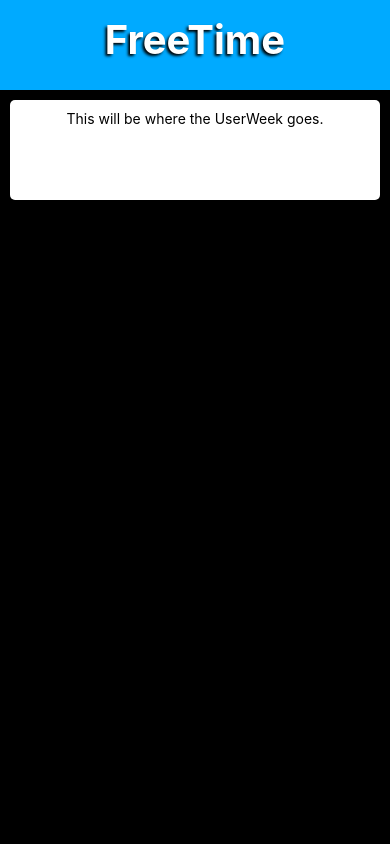
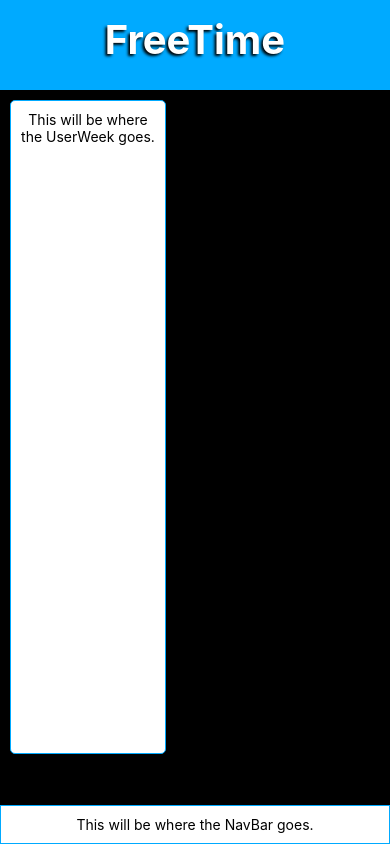
Before and after one commit to calvin-cs262-fall2020-teamD/freetime-client, a React Native app: screen / in a window 390 px wide. Built offline with nearby package versions, Linux system fonts and the light colour scheme.

Commit message:
Added a navBar and styled the UI.

```diff
--- a/App.js
+++ b/App.js
@@ -3,14 +3,14 @@ import React from "react";
 import { StyleSheet, Text, View } from "react-native";
 import Header from "./components/header";
 import UserWeek from "./components/userWeek";
+import NavBar from "./components/navBar";
 
 export default function App() {
   return (
     <View style={styles.container}>
       <Header></Header>
-      <View>
-        <UserWeek></UserWeek>
-      </View>
+      <UserWeek></UserWeek>
+      <NavBar></NavBar>
       <StatusBar style="auto" />
     </View>
   );
--- /dev/null
+++ b/components/navBar.js
@@ -0,0 +1,26 @@
+import React from "react";
+import { View, StyleSheet, Text } from "react-native";
+
+export default function NavBar() {
+  return (
+    <View style={styles.navBar}>
+      <Text style={styles.items}>This will be where the NavBar goes.</Text>
+    </View>
+  );
+}
+
+const styles = StyleSheet.create({
+  navBar: {
+    position: "absolute",
+    bottom: 0,
+    backgroundColor: "white",
+    borderColor: "#00AAFF",
+    borderWidth: 1.5,
+    padding: 10,
+    width: "100%",
+  },
+
+  items: {
+    textAlign: "center",
+  },
+});
--- a/components/userWeek.js
+++ b/components/userWeek.js
@@ -1,5 +1,5 @@
 import React from "react";
-import { View, StyleSheet, Text, Alert } from "react-native";
+import { View, StyleSheet, Text } from "react-native";
 
 export default function UserWeek() {
   return (
@@ -13,14 +13,16 @@ const styles = StyleSheet.create({
   userWeek: {
     position: "relative",
     backgroundColor: "white",
+    borderColor: "#00AAFF",
+    borderWidth: 1.5,
     borderRadius: 5,
     margin: 10,
     padding: 10,
-    height: 100,
+    width: "40%",
+    height: "77.5%",
   },
 
   colums: {
-    flex: 1,
     color: "black",
     textAlign: "center",
   },
```
